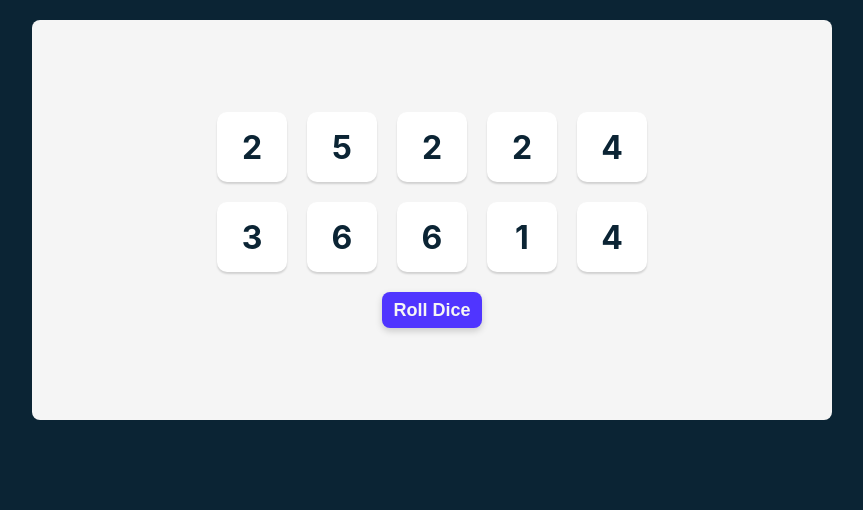
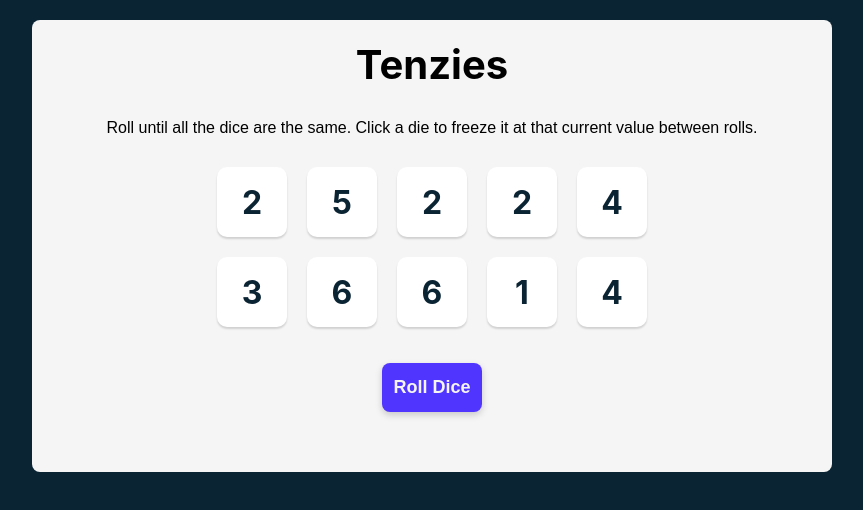
Before and after one commit to JWCTempleton/tenzies, a React (Create React App) app in the folder tenzies/: page / in a window 1280 px wide. Shown: the top 510 px of the page, without its empty margins (208-1071 px from the left). Built offline with nearby package versions, Linux system fonts and the light colour scheme.

Commit message:
Add title and instructions, update styling

```diff
--- a/tenzies/src/App.css
+++ b/tenzies/src/App.css
@@ -10,7 +10,7 @@
 
 main {
     background-color: #f5f5f5;
-    height: 400px;
+    height: auto;
     max-width: 800px;
     border-radius: 8px;
     margin: 0 auto;
@@ -27,6 +27,7 @@
     justify-items: center;
     align-content: center;
     gap: 20px;
+    margin-bottom: 16px;
 }
 
 .dice {
@@ -49,7 +50,7 @@
 .roll-button {
     background-color: #5035ff;
     width: 100px;
-    height: 36px;
+    padding: 14px 0 14px 0;
     border-radius: 8px;
     color: #f5f5f5;
     border-style: none;
@@ -59,8 +60,23 @@
     font-weight: 600;
     font-size: 18px;
     cursor: pointer;
+    margin-bottom: 40px;
 }
+
 
 .roll-button:active {
     box-shadow: inset 5px 5px 10px -3px rgba(0,0,0,0.7);
 }
+
+.title {
+    font-size: 40px;
+    margin: 0;
+    margin-bottom: 30px;
+}
+
+.instructions {
+    font-family: sans-serif;
+    font-weight: 400;
+    margin-top: 0;
+    margin-bottom: 30px;
+}
--- a/tenzies/src/App.js
+++ b/tenzies/src/App.js
@@ -51,6 +51,11 @@
   ));
   return (
     <main>
+      <h1 className="title">Tenzies</h1>
+      <p className="instructions">
+        Roll until all the dice are the same. Click a die to freeze it at that
+        current value between rolls.
+      </p>
       <div className="dice-container">{diceElement}</div>
       <button className="roll-button" onClick={handleRoll}>
         Roll Dice
```
